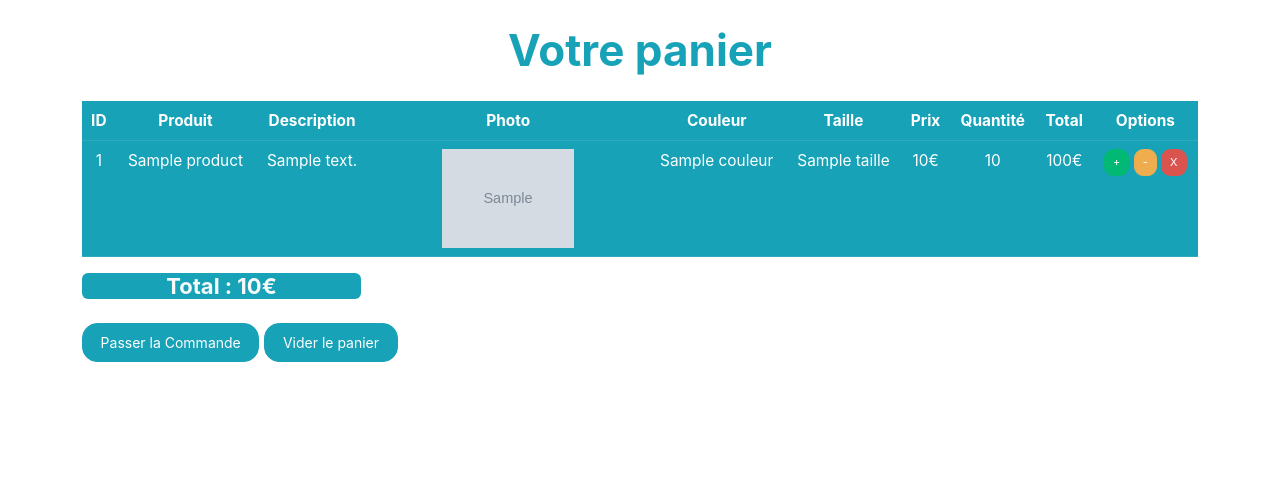
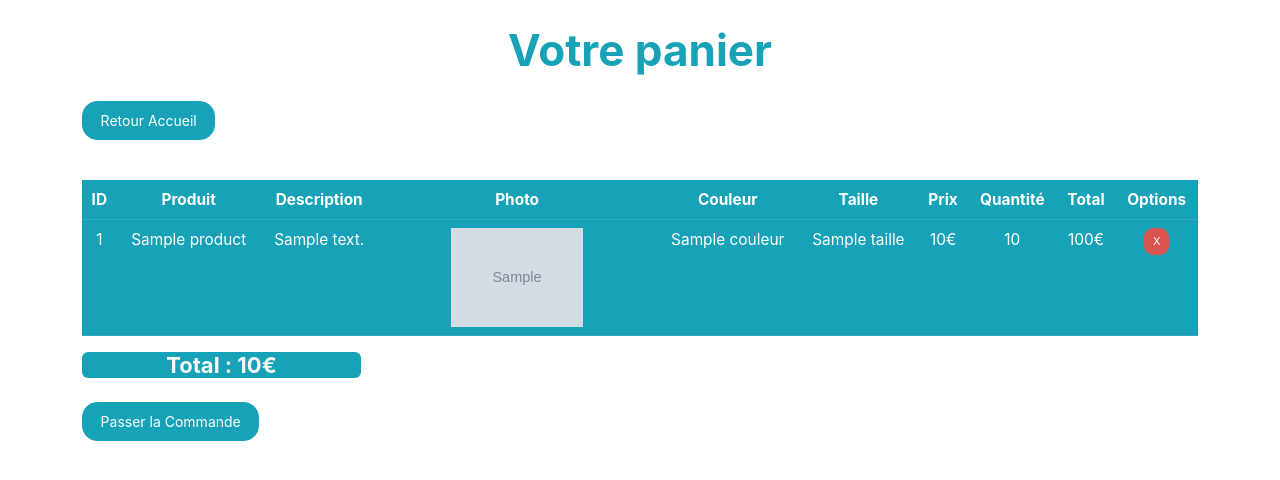
Before and after one commit to MaximeBel24/MyShop, a Symfony app: template templates/cart/index.html.twig in a window 1280 px wide. Shown: the part 60-540 px from the top of the page. Run offline with Twig, Linux system fonts and the light colour scheme; the template is opened without the code that fills it: most values are stand-ins (such as "Sample title", 1, 10 or a date in 2020); grey boxes marked "Sample" are stand-in pictures; some libraries are stand-ins or nearby versions.

Commit message:
fourth commit

```diff
--- a/templates/base.html.twig
+++ b/templates/base.html.twig
@@ -33,7 +33,7 @@
                 {% if app.user %}
                   <li class="nav-item">
                     <a class="nav-link btn position-relative" href="{{ path('app_cart') }}">Mon Panier
-                      {% if app.session.get('qt') >= 0 %}
+                      {% if app.session.get('qt') > 0 %}
 
 
                       <span class="position-absolute top-0 start-100 translate-middle badge rounded-pill bg-danger">
--- a/templates/cart/index.html.twig
+++ b/templates/cart/index.html.twig
@@ -5,6 +5,7 @@
 {% block body %}
 <div class="container">
     <h1 class="text-center mt-4 text-info">Votre panier</h1>
+    <a href="{{ path('home') }}" class="btn btn-info mb-3 mt-3">Retour Accueil</a>
     {% if items %}
     <table class="table table-info mt-4">
         <thead>
@@ -46,8 +47,9 @@
                 <td class="text-center">{{ item.quantity}}</td>
                 <td class="text-center">{{ item.product.prix * item.quantity}}€</td>
                 <td class="text-center">
-                    <a href="{{ path('cart_addd', {id: item.product.id}) }}" class="btn btn-sm btn-success">+</a>
-                    <a href="{{ path('cart_less', {id: item.product.id}) }}" class="btn btn-sm btn-warning">-</a>
+                {# {% if condition %} #}
+
+                {# {% endif %} #}
                     <a href="{{ path('cart_remove', {id: item.product.id}) }}" class="btn btn-sm btn-danger">X</a>
                 </td>
             </tr>
@@ -56,7 +58,6 @@
     </table>
     <h5 class="bg-info text-end text-center text-light rounded col-3">Total : {{ total }}€</h5>
     <a href="{{ path('cart_commande') }}" class="btn btn-info mb-3 mt-3">Passer la Commande</a>
-    <a class="btn btn-info mb-3 mt-3" href="{{ path('cart_commandes_clear')}}">Vider le panier</a>
     {% else %}
     <p>Votre panier est vide</p>
     {% endif %}
```
